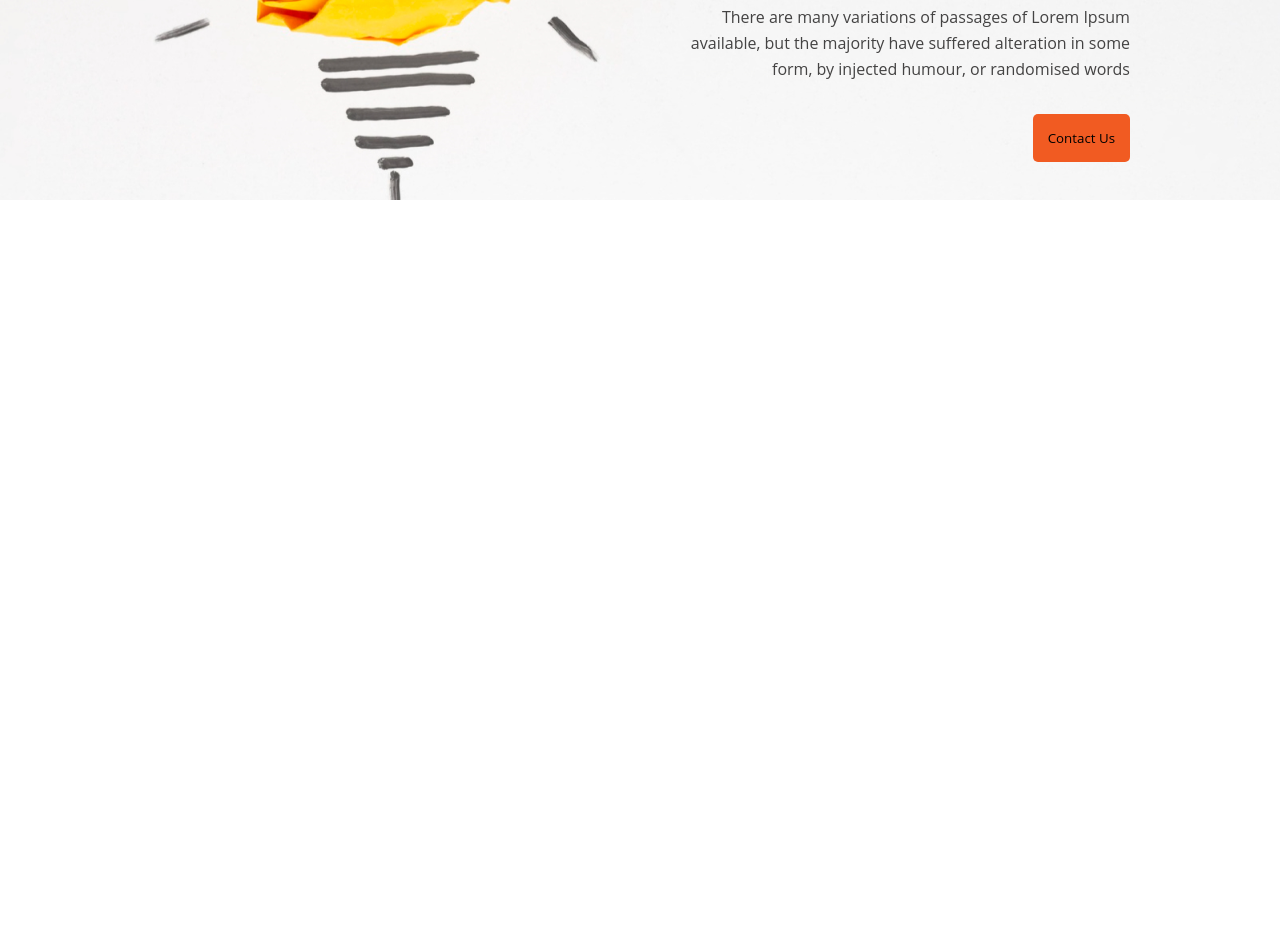
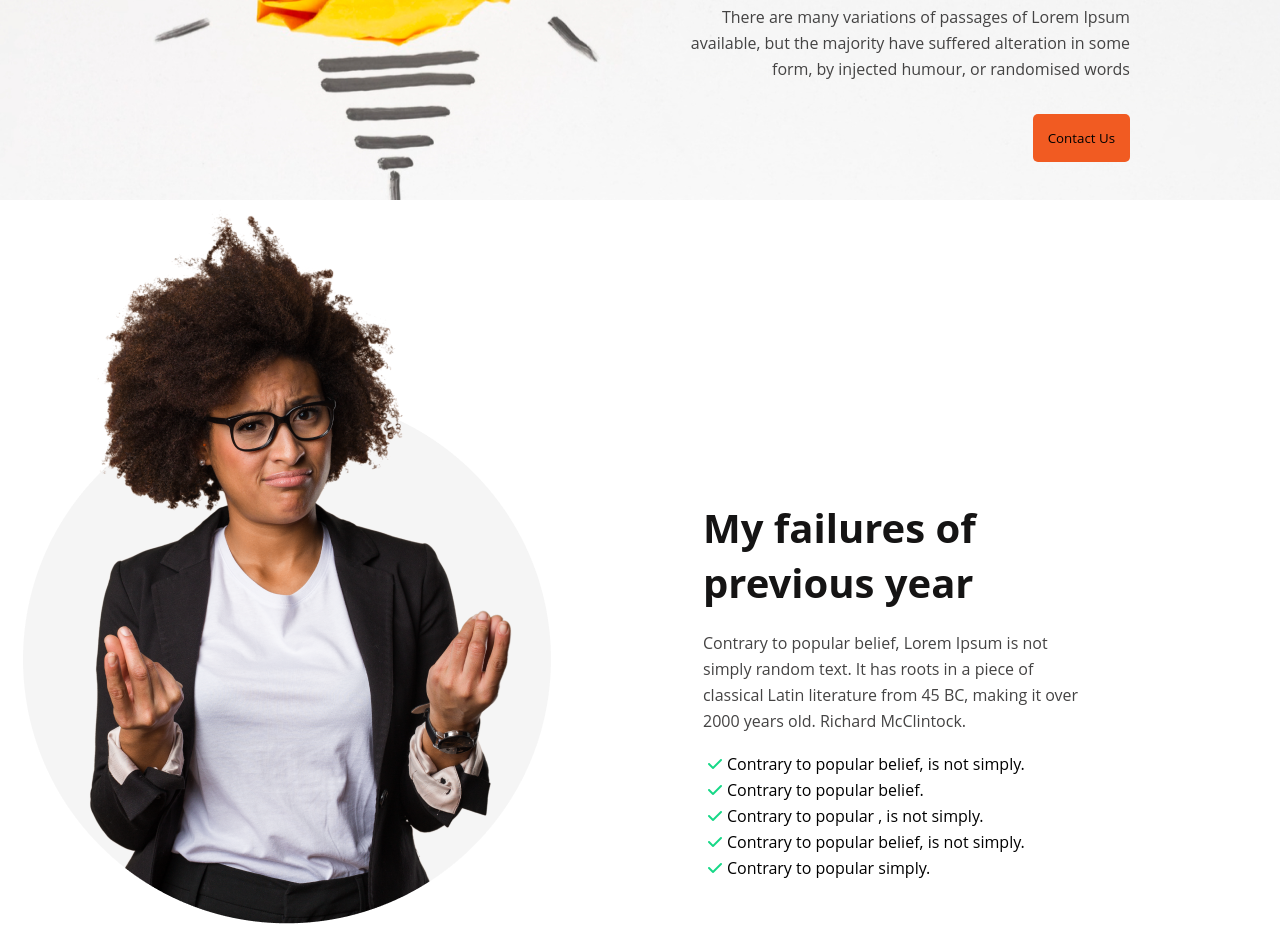
Before and after one commit to omor8243/new-year-project-repo, a plain HTML site: page index.html in a window 1280 px wide. Shown: the part 500-1429 px from the top of the page. Before the commit the page ends 800 px from the top, so only its background shows below. Drawn offline with Linux system fonts and the light colour scheme.

Commit message:
added about section

```diff
--- a/css/style.css
+++ b/css/style.css
@@ -36,12 +36,45 @@
   margin-top: 24px;
 }
 
-.header-btn{
+.header-btn {
   text-align: right;
 }
-.header-btn button{
+
+.header-btn button {
   background: #F15B22;
   padding: 15px;
   border-radius: 5px;
   border: none;
   margin-top: 32px;
+}
+
+/*about part css*/
+.about-part {
+  display: flex;
+  gap: 134px;
+}
+
+.about-con {
+  padding-top: 300px;
+}
+
+.about-heading {
+  color: #151414;
+  font-size: 40px;
+  font-weight: 700;
+}
+.about-description {
+  color: #444343;
+  font-size: 16px;
+  font-weight: 400;
+  line-height: 26px;
+  margin-top: 20px;
+  margin-bottom: 17px;
+}
+.about-list li{
+  list-style: none;
+}
+.about-list li i{
+  color: #16D887;
+  padding: 5px;
+}
--- a/index.html
+++ b/index.html
@@ -6,10 +6,11 @@
   <title>New year project-1</title>
   <link rel="preconnect" href="https://fonts.googleapis.com">
 <link rel="preconnect" href="https://fonts.gstatic.com" crossorigin>
+<link rel="stylesheet" href="https://cdnjs.cloudflare.com/ajax/libs/font-awesome/6.4.0/css/all.min.css"/>
   <link rel="stylesheet" href="./css/style.css">
 </head>
 <body>
-  <header>
+  <header> <!--header part start-->
     <section class="header-section">
      <div class="header-con">
       <h2 class="header-title">All Thinks Are <br> Possible If You <br> believe</h2>
@@ -17,11 +18,30 @@
       <div class="header-btn">
         <button>Contact Us</button>
       </div>
-
      </div>
     </section>
   </header>
-  <main></main>
+  <!--header part end-->
+  <main>
+    <section>
+      <div class="about-part">
+        <div class="img">
+          <img src="./images/person.png" alt="">
+        </div>
+        <div class="about-con">
+          <h1 class="about-heading">My failures of <br> previous year</h1>
+          <p class="about-description">Contrary to popular belief, Lorem Ipsum is not <br> simply random text. It has roots in a piece of <br> classical Latin literature from 45 BC, making it over <br> 2000 years old. Richard McClintock.</p>
+          <ul class="about-list">
+            <li><i class="fa-solid fa-check"></i>Contrary to popular belief, is not simply.</li>
+            <li><i class="fa-solid fa-check"></i>Contrary to popular belief.</li>
+            <li><i class="fa-solid fa-check"></i>Contrary to popular , is not simply.</li>
+            <li><i class="fa-solid fa-check"></i>Contrary to popular belief, is not simply.</li>
+            <li><i class="fa-solid fa-check"></i>Contrary to popular simply.</li>
+          </ul>
+        </div>
+      </div>
+    </section>
+  </main>
   <footer></footer>
 </body>
 </html>
```
